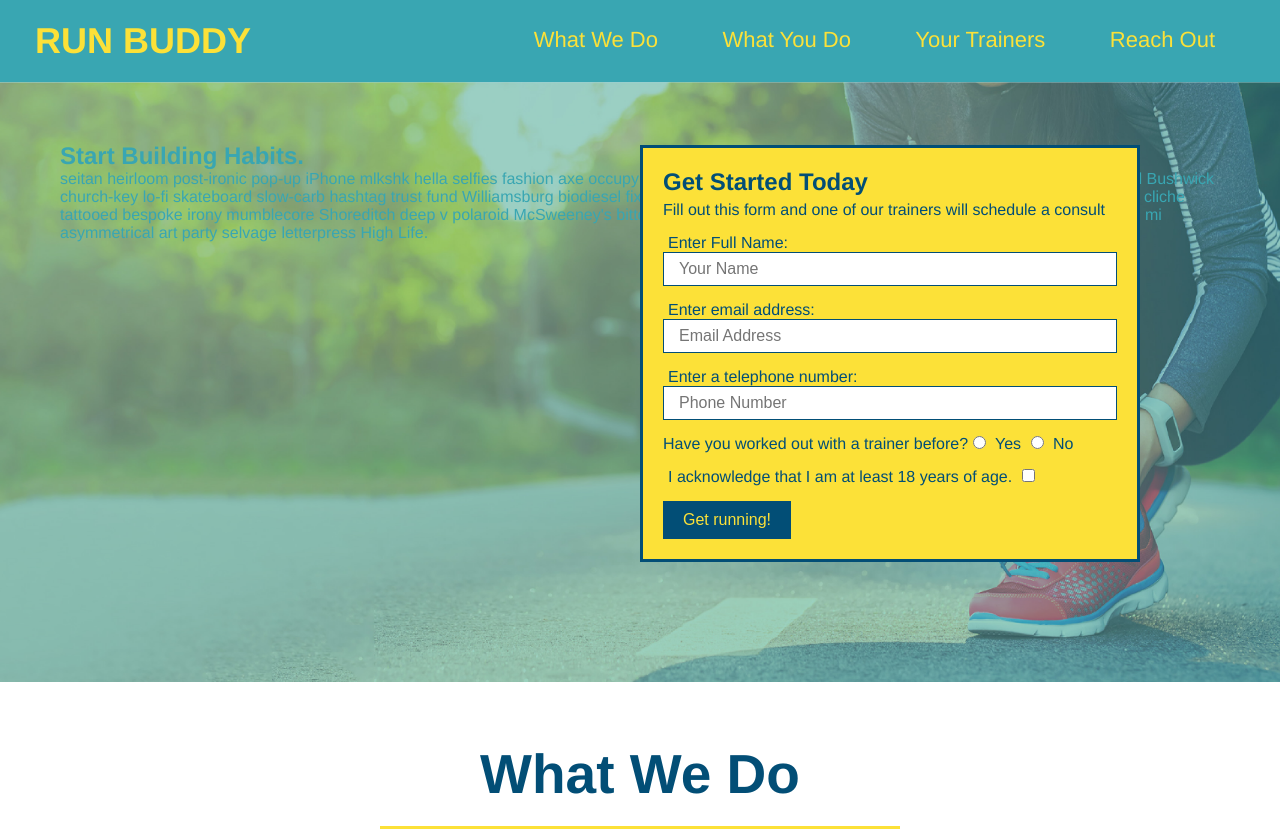
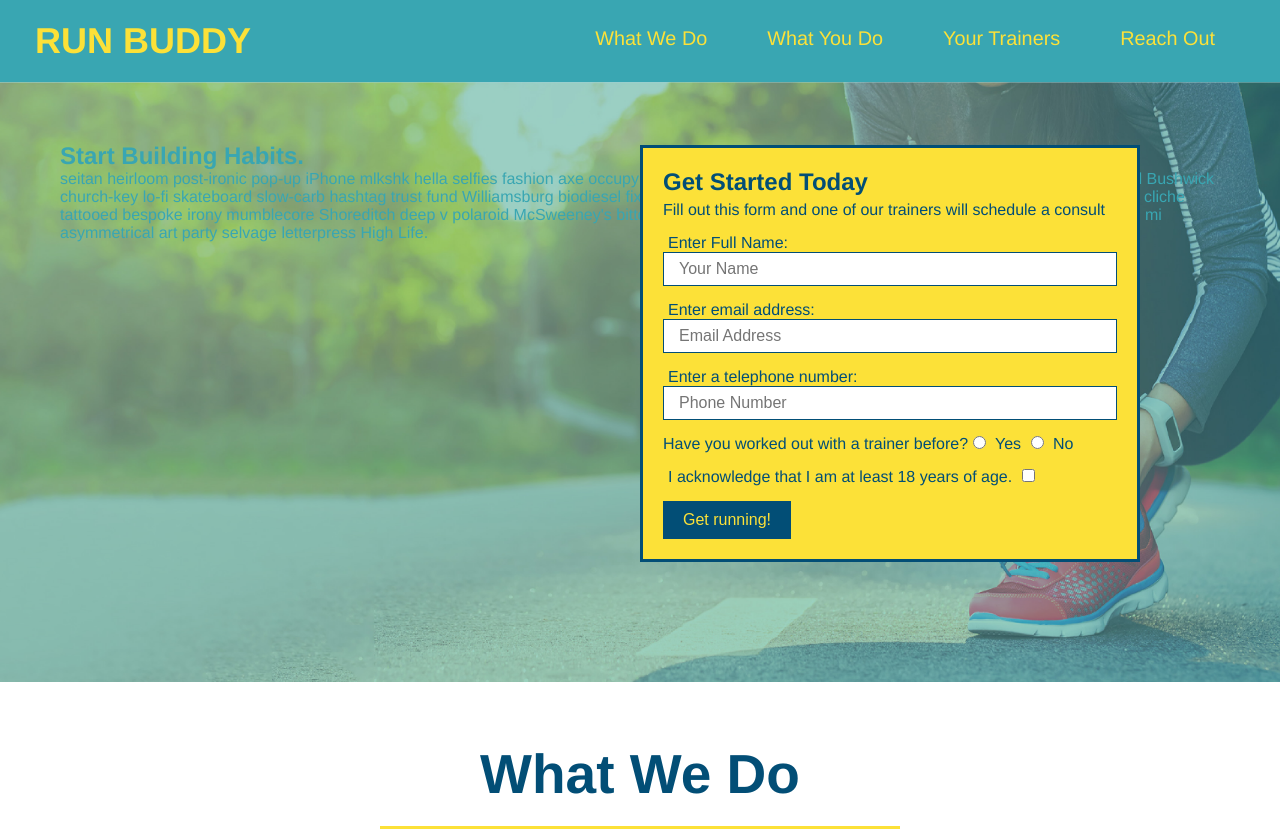
Before and after one commit to ajmarrocco/run-buddy, a plain HTML site: page index.html in a window 1280 px wide. Shown: the top 832 px of the page. Drawn offline with Linux system fonts and the light colour scheme.

Commit message:
add flexbox to header

```diff
--- a/assets/css/style.css
+++ b/assets/css/style.css
@@ -39,16 +39,20 @@ header nav {
   margin: 7px 0;
 }
 
-/* allows nav ul and li to take up the space that it needs*/
-header nav ul li {
-  display: inline;
+/* allows nav ul to take up the space that it needs*/
+header nav ul {
+  display: flex;
+  flex-wrap: wrap;
+  justify-content: space-between;
+  align-items: center;
+  list-style: none;
 }
 
 /* Changes the text and position of the anchors in the ul and li for the nav   */
 header nav ul li a {
   margin: 0 30px;
   font-weight: lighter;
-  font-size: 22px;
+  font-size: 1.55vw;
 }
 
 /* Adds padding to all sections */
```
